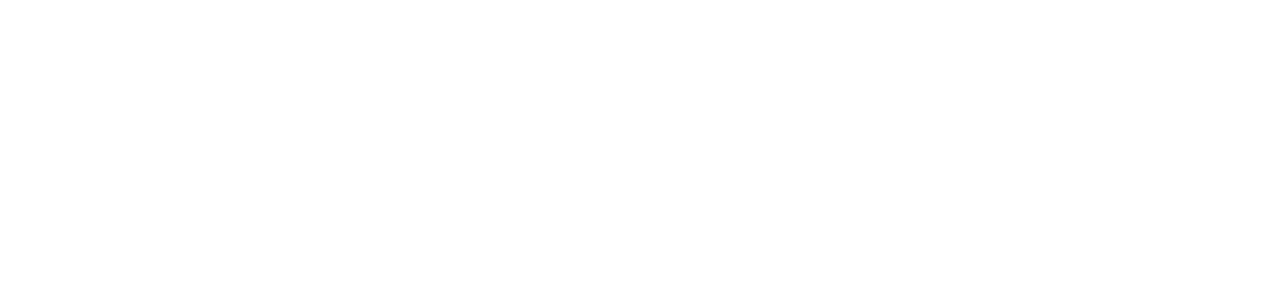
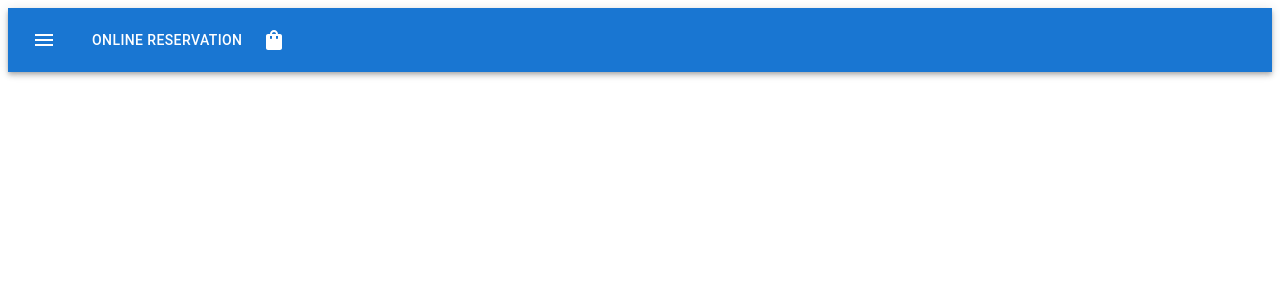
Before and after one commit to ManAgne/Spa-page, a React (Create React App) app in the folder app/: page / in a window 1280 px wide. Shown: the top 300 px of the page. Built offline with nearby package versions, Linux system fonts and the light colour scheme.

Commit message:
feat: added Navbar and created separate page files

```diff
--- a/app/package.json
+++ b/app/package.json
@@ -12,8 +12,8 @@
     "@testing-library/user-event": "^13.5.0",
     "react": "^18.2.0",
     "react-dom": "^18.2.0",
-    "react-scripts": "5.0.1",
-    "web-vitals": "^2.1.4"
+    "react-router-dom": "^6.3.0",
+    "react-scripts": "5.0.1"
   },
   "scripts": {
     "start": "react-scripts start",
--- a/app/src/app.jsx
+++ b/app/src/app.jsx
@@ -1,9 +1,9 @@
-
+import * as React from 'react';
+import NavBar from '../src/components/navbar'
 
 function App() {
   return (
-    <div className="App">
-    </div>
+    <NavBar />
   );
 }
 
--- /dev/null
+++ b/app/src/components/navbar.jsx
@@ -0,0 +1,41 @@
+import * as React from 'react';
+import AppBar from '@mui/material/AppBar';
+import Box from '@mui/material/Box';
+import Toolbar from '@mui/material/Toolbar';
+import Button from '@mui/material/Button';
+import IconButton from '@mui/material/IconButton';
+import MenuIcon from '@mui/icons-material/Menu';
+import ShoppingBagIcon from '@mui/icons-material/ShoppingBag';
+
+const NavBar = () => {
+
+  return (
+    <Box sx={{ flexGrow: 1 }}>
+      <AppBar position="static">
+        <Toolbar>
+          <IconButton
+            size="large"
+            edge="start"
+            color="inherit"
+            aria-label="menu"
+            sx={{ mr: 2 }}
+          >
+            <MenuIcon />
+          </IconButton>
+
+          <Button color="inherit">ONLINE RESERVATION</Button>
+
+          <IconButton
+           size="large"
+           edge="end"
+           color="inherit"
+          >
+           <ShoppingBagIcon />
+          </IconButton>
+        </Toolbar>
+      </AppBar>
+    </Box>
+  );
+}
+
+export default NavBar
--- a/app/src/index.jsx
+++ b/app/src/index.jsx
@@ -1,4 +1,4 @@
-import React from 'react';
+import * as React from 'react';
 import ReactDOM from 'react-dom/client';
 import App from './app';
 
```
Also changed, not shown: app/src/pages/cart-page.jsx (added, +7 -0 lines), app/src/pages/cosmetics-page.jsx (added, +9 -0 lines), app/src/pages/error-page.jsx (added, +7 -0 lines), app/src/pages/treatments-page.jsx (added, +7 -0 lines), 2 other files (tests, documents, lock files or other folders).
